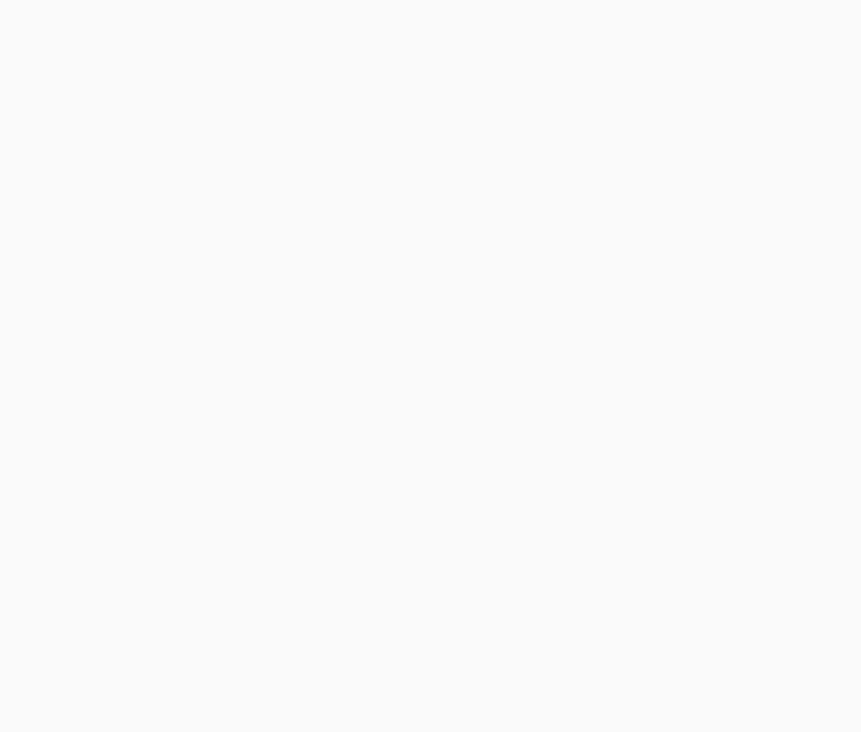
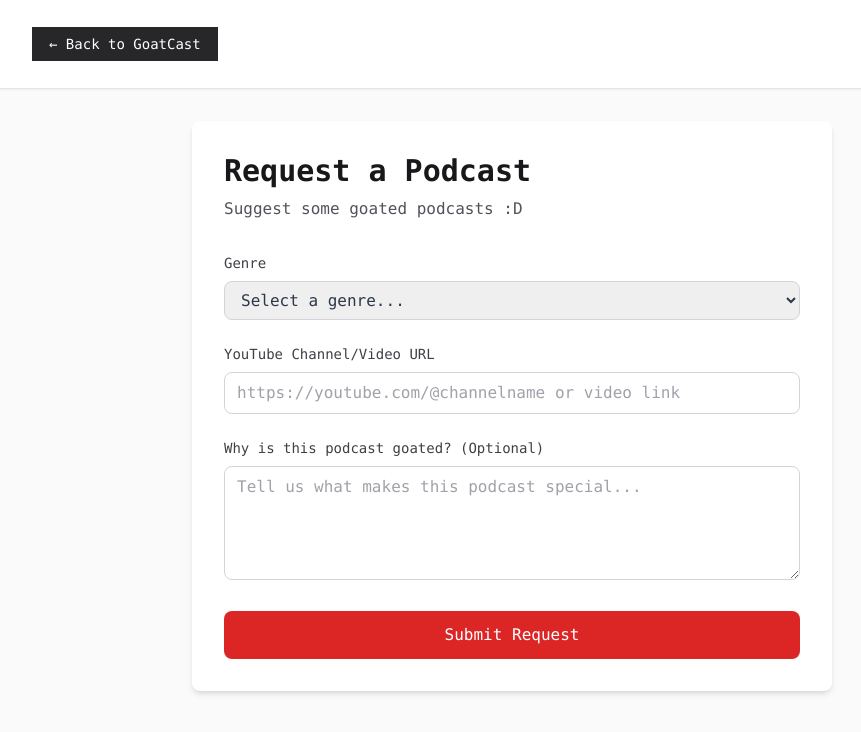
Before and after one commit to pranav718/goatcast, a Next.js app: page /request in a window 1280 px wide. Shown: the top 732 px of the page, without its empty margins (128-989 px from the left). Built offline with nearby package versions, Linux system fonts and the light colour scheme.

Commit message:
added some modifications to request page

```diff
--- a/src/app/request/page.tsx
+++ b/src/app/request/page.tsx
@@ -4,7 +4,7 @@ import Link from 'next/link';
 
 export default function RequestPage() {
     const [loading, setLoading] = useState(false);
-    const [succeess, setSuccess] = useState(false);
+    const [success, setSuccess] = useState(false);
 
     const handleSubmit = async (event: React.FormEvent<HTMLFormElement>) => {
         event.preventDefault();
@@ -39,5 +39,90 @@ export default function RequestPage() {
 
     };
 
+    return (
+        <div className='min-h-screen bg-gray-50'>
+
+        <header className='bg-white shadow-sm border-b'>
+            <div className='max-w-5xl mx-auto px-8 py-8'>
+                <Link href="/" className="bg-gray-800 text-white px-4 py-2 text-sm font-medium border border-gray-800 hover:bg-gray-700 transition-colors">
+                    ← Back to GoatCast
+                </Link>
+
+            </div>
+
+        </header>
+
+        <main className='max-w-2xl mx-auto px-4 py-8'>
+            <div className='bg-white rounded-lg shadow-md p-8'>
+                <h1 className='text-3xl font-bold text-gray-900 mb-2'>Request a Podcast</h1>
+                <p className='text-gray-600 mb-8'>
+                    Suggest some goated podcasts :D
+                </p>
+
+            {success && (
+            <div className="bg-green-50 border border-green-200 rounded-lg p-4 mb-6">
+              <p className="text-green-800">Thanks for the suggestion! We'll review it soon.</p>
+            </div>
+            )}
+
+             <form onSubmit={handleSubmit} className="space-y-6">
+            <div>
+              <label className="block text-sm font-medium text-gray-700 mb-2">
+                Genre
+              </label>
+              <select
+                name="genre"
+                required
+                className="w-full border border-gray-300 rounded-lg px-3 py-2 focus:ring-2 focus:ring-red-500 focus:border-transparent"
+              >
+                <option value="">Select a genre...</option>
+                <option value="technology">Technology</option>
+                <option value="business">Business</option>
+                <option value="self-improvement">Self Improvement</option>
+                <option value="comedy">Comedy</option>
+                <option value="health">Health & Fitness</option>
+                <option value="other">Other</option>
+              </select>
+            </div>
+
+            <div>
+              <label className="block text-sm font-medium text-gray-700 mb-2">
+                YouTube Channel/Video URL
+              </label>
+              <input
+                type="url"
+                name="youtubeUrl"
+                required
+                placeholder="https://youtube.com/@channelname or video link"
+                className="w-full border border-gray-300 rounded-lg px-3 py-2 focus:ring-2 focus:ring-red-500 focus:border-transparent"
+              />
+            </div>
+
+            <div>
+              <label className="block text-sm font-medium text-gray-700 mb-2">
+                Why is this podcast goated? (Optional)
+              </label>
+              <textarea
+                name="description"
+                rows={4}
+                placeholder="Tell us what makes this podcast special..."
+                className="w-full border border-gray-300 rounded-lg px-3 py-2 focus:ring-2 focus:ring-red-500 focus:border-transparent"
+              />
+            </div>
+
+            <button
+              type="submit"
+              disabled={loading}
+              className="w-full bg-red-600 text-white py-3 rounded-lg hover:bg-red-700 transition-colors font-medium disabled:opacity-50"
+            >
+              {loading ? 'Submitting...' : 'Submit Request'}
+            </button>
+          </form>
+
+            </div>
+        </main>
+        </div>
+    )
+
 
 }
```
